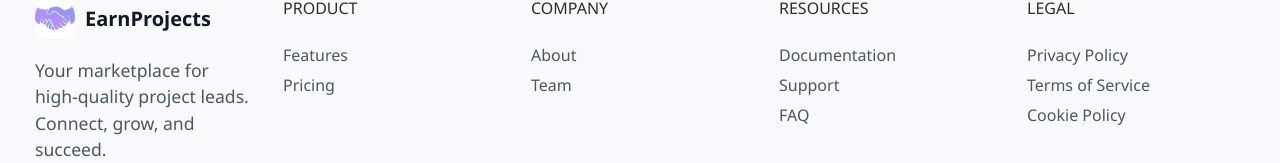
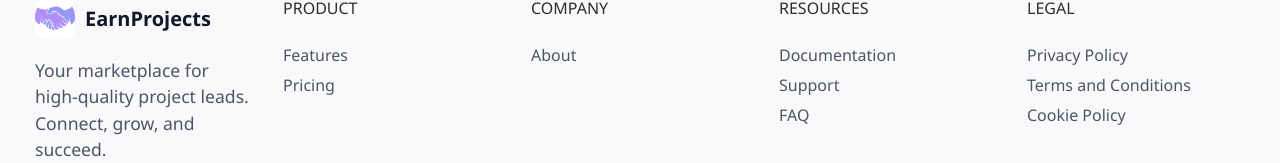
Before and after one commit to SunmeetSunns/EarnProjects, an Angular app: page / in a window 1280 px wide. Shown: the part 4546-4709 px from the top of the page. Built offline with nearby package versions, Linux system fonts and the light colour scheme.

Commit message:
Terms and condition pages added

```diff
--- a/src/app/app.routes.ts
+++ b/src/app/app.routes.ts
@@ -7,6 +7,7 @@ import { ProceedFormComponent } from './proceed-form/proceed-form.component';
 import { ReviewDetailComponent } from './review-detail/review-detail.component';
 import { OfferingsComponent } from './offerings/offerings.component';
 import { ResetPasswordComponent } from './reset-password/reset-password.component';
+import { FaqComponent } from './faq/faq.component';
 
 export const routes: Routes = [
   { path: '', component: HomeComponent },         // ✅ Show full home
@@ -15,7 +16,8 @@ export const routes: Routes = [
   { path: 'plans/:category', component: PlansComponent },
   { path: 'proceed-form', component: ProceedFormComponent }, // ✅ Header only, no home
   { path: 'review', component: ReviewDetailComponent },
-  {path:'offerings',component:OfferingsComponent},
- { path: 'reset-password/:token', component: ResetPasswordComponent },
+  { path: 'offerings', component: OfferingsComponent },
+  { path: 'reset-password/:token', component: ResetPasswordComponent },
+  { path: 'faq', component: FaqComponent }
 
 ];
--- a/src/app/footer/footer.component.css
+++ b/src/app/footer/footer.component.css
@@ -12,7 +12,7 @@
   grid-template-columns: repeat(auto-fit, minmax(180px, 1fr));
   gap: 30px;
   max-width: 100%;
-  margin: 0 3px ;
+  margin: 0 3px;
 }
 
 .footer-brand .footer-logo {
@@ -47,6 +47,12 @@
   display: flex;
   gap: 10px;
   margin-top: 10px;
+}
+
+a {
+  color: rgb(75 85 99 /1);
+  text-decoration: none;
+
 }
 
 .icon {
--- a/src/app/footer/footer.component.html
+++ b/src/app/footer/footer.component.html
@@ -37,21 +37,27 @@
     <div class="footer-section">
       <h4>COMPANY</h4>
       <span>About</span>
-      <span>Team</span>
 
     </div>
 
     <div class="footer-section">
       <h4>RESOURCES</h4>
       <span>Documentation</span>
-      <span>Support</span>
-      <span>FAQ</span>
+      <span (click)="performAction('support')">Support</span>
+      <span (click)="performAction('faq')">FAQ</span>
     </div>
 
     <div class="footer-section">
       <h4>LEGAL</h4>
-      <span>Privacy Policy</span>
-      <span>Terms of Service</span>
+      <span> <a href="../../assets/files/PrivacyPolicy.pdf" download="Privacy_Policy.pdf">Privacy Policy</a></span>
+      <!-- <span>Terms of Service</span> -->
+      <span>
+        <a href="../../assets/files/Terms&Conditions.pdf" download="Terms-and-Conditions.pdf">
+          Terms and Conditions
+        </a>
+      </span>
+
+
       <span>Cookie Policy</span>
     </div>
   </div>
--- a/src/app/footer/footer.component.ts
+++ b/src/app/footer/footer.component.ts
@@ -12,6 +12,18 @@ export class FooterComponent {
 
   }
   performAction(action: any) {
-    this.router.navigate(['/plans/all'])
+    if (action == 'pricing') {
+      this.router.navigate(['/plans/all'])
+    }
+    if (action == 'support') {
+      this.scrollToTop()
+    }
+    if(action=='faq'){
+      this.router.navigate(['/faq'])
+    }
+
+  }
+  scrollToTop() {
+    window.scrollTo({ top: 0, behavior: 'smooth' });
   }
 }
--- a/src/app/header/header.component.html
+++ b/src/app/header/header.component.html
@@ -86,8 +86,8 @@
 </div>
 
 <div class="profile-div" *ngIf="this.showProfile">
-    <div class="profile-div-btns bd-btm"><img src="../../assets/svg/cart.svg" class="logout"><span>My Plan</span>
-    </div>
+    <!-- <div class="profile-div-btns bd-btm"><img src="../../assets/svg/cart.svg" class="logout"><span>My Plan</span>
+    </div> -->
     <div class="profile-div-btns" (click)="logout()"><img src="../../assets/svg/logout.svg"
             class="logout"><span>Logout</span></div>
 </div>
@@ -121,9 +121,9 @@
             </div>
         </div>
 
-        <div (click)="applyClasses('renewPlan')" class="plan-head">Renew Plan</div>
+        <!-- <div (click)="applyClasses('renewPlan')" class="plan-head">Renew Plan</div> -->
 
-        <button class="talk-expert1">
+        <button class="talk-expert1" (click)="talkToExpert(studentForm)">
             <img src="../../assets/svg/expert.svg">
             <span>Talk To Expert</span>
         </button>
--- a/src/app/reset-password/reset-password.component.ts
+++ b/src/app/reset-password/reset-password.component.ts
@@ -78,7 +78,8 @@ export class ResetPasswordComponent implements OnInit {
     this.ApiService.post(Api.changePassword, payload).subscribe((res:any) => {
       if(res?.status==200){
         this.successText=res?.message;
-         this.showSuccessToast()
+         this.showSuccessToast();
+         this.router.navigate(['/login'])
       }
       if(res?.status==201){
         this.dangerText=res?.message;
--- a/src/app/review-detail/review-detail.component.html
+++ b/src/app/review-detail/review-detail.component.html
@@ -208,7 +208,10 @@
 
         <div class="review-agree">
             <input type="checkbox" class="agree-check">
-            <div class="review-agree-title">I agree to the terms and conditions
+            <div class="review-agree-title">I agree to the <a href="../../assets/files/Terms&Conditions.pdf"
+                    download="Terms-and-Conditions.pdf">
+                    Terms and Conditions
+                </a>
             </div>
         </div>
 
--- a/src/index.html
+++ b/src/index.html
@@ -2,7 +2,7 @@
 <html lang="en">
 <head>
   <meta charset="utf-8">
-  <title>EarnProject</title>
+  <title>EarnProjects</title>
   <base href="/">
   <meta name="viewport" content="width=device-width, initial-scale=1">
 
```
Also changed, not shown: 2 other files (tests, documents, lock files or other folders). Lines whose indentation alone changed are shown as unchanged.
